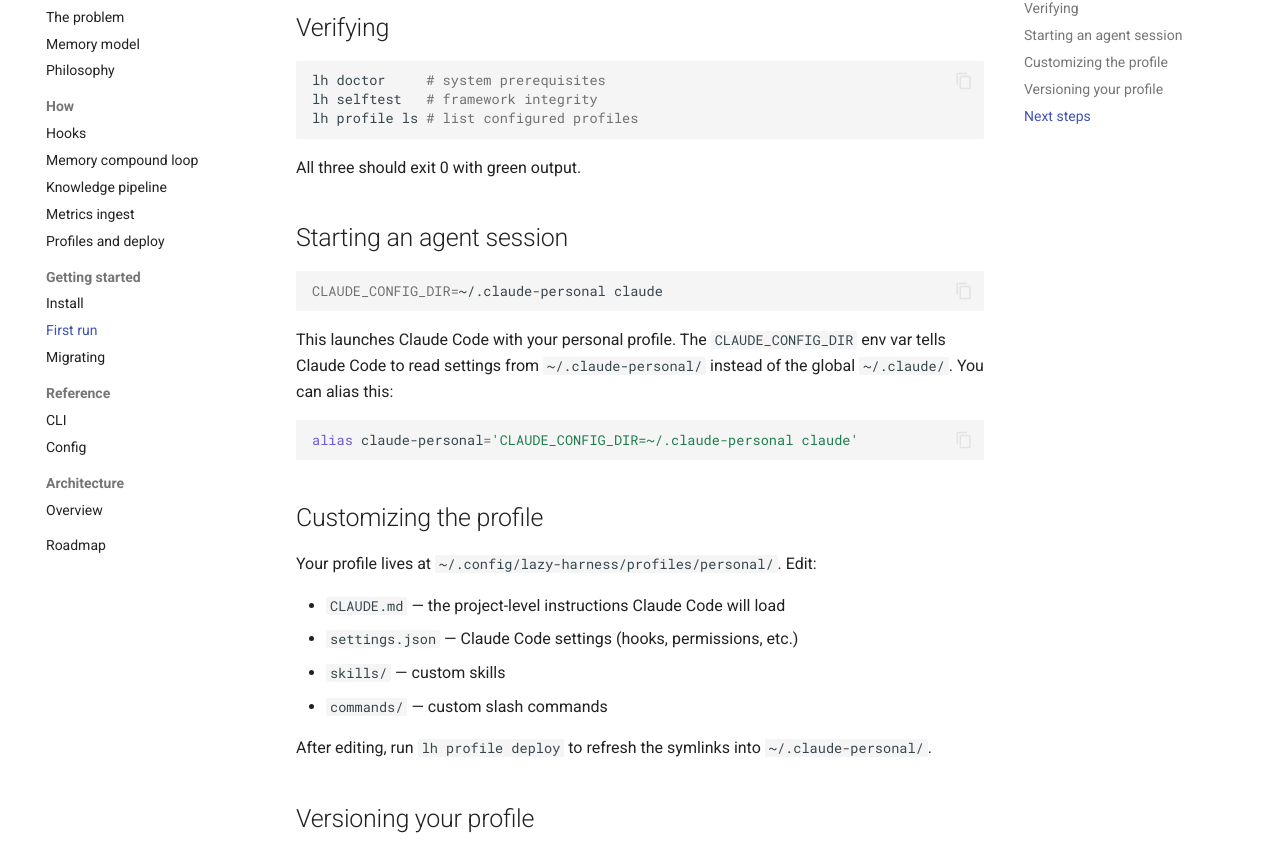
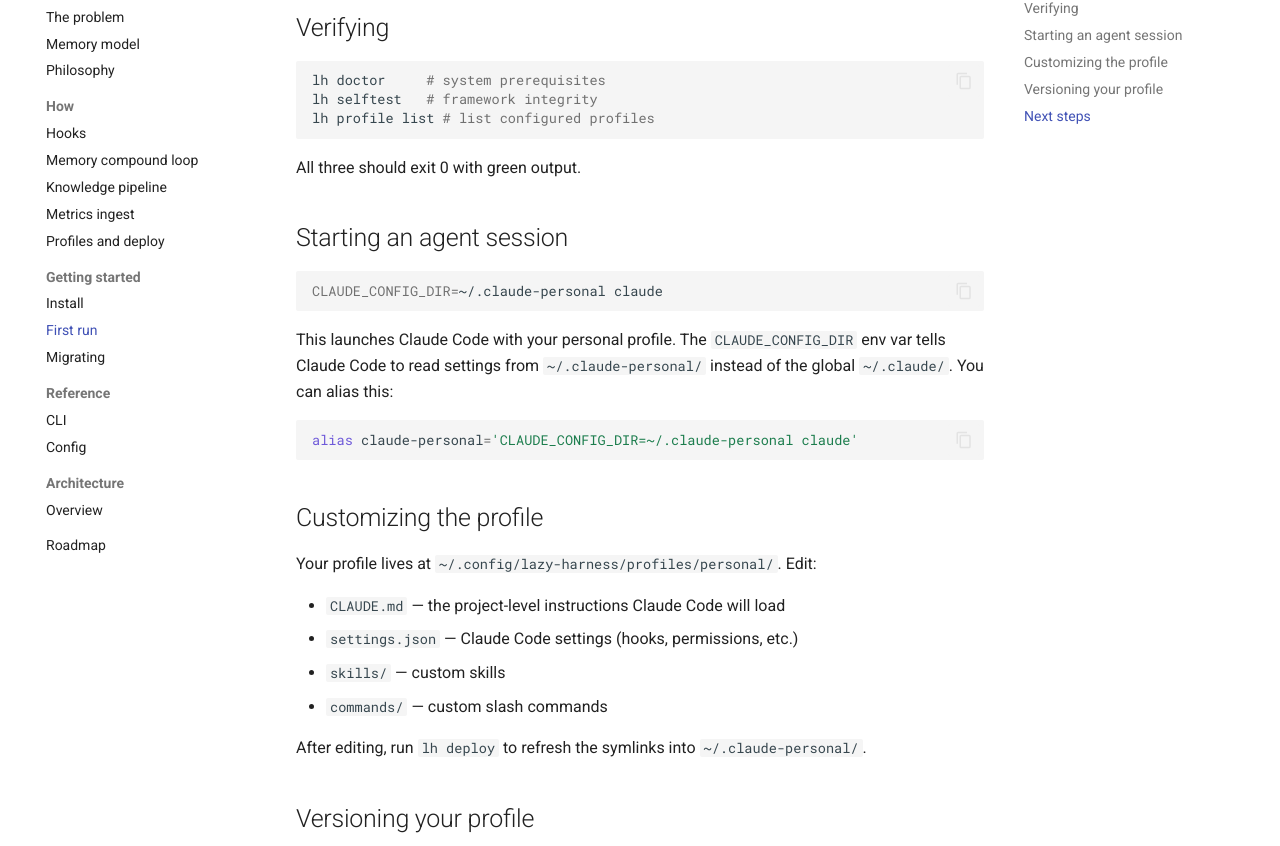
Before and after one commit to lazynet/lazy-harness, an MkDocs documentation site: the page built from docs/getting-started/first-run.md, in a window 1280 px wide and 1400 px high, scrolled down 967 px. Shown: the part 154-1000 px from the top of the window. Built offline with MkDocs 1.6.1 and Material for MkDocs 9.7.7, drawn with Linux system fonts in a browser that asks for light colours; comment, search, counter and statistics services are not loaded.

Commit message:
docs(getting-started): fix drifted lh profile/scheduler subcommands
`lh profile ls` and `lh profile deploy` don't exist (real: `lh profile
list`, `lh deploy`); `lh scheduler ls` doesn't exist (real: `lh scheduler
status`). Found by widening the CLI coherence scan to all of docs/**, which
surfaces the design spec's own motivating example of deterministic drift.

````diff
--- a/docs/getting-started/first-run.md
+++ b/docs/getting-started/first-run.md
@@ -42,7 +42,7 @@
 ```bash
 lh doctor     # system prerequisites
 lh selftest   # framework integrity
-lh profile ls # list configured profiles
+lh profile list # list configured profiles
 ```
 
 All three should exit 0 with green output.
@@ -68,7 +68,7 @@
 - `skills/` — custom skills
 - `commands/` — custom slash commands
 
-After editing, run `lh profile deploy` to refresh the symlinks into `~/.claude-personal/`.
+After editing, run `lh deploy` to refresh the symlinks into `~/.claude-personal/`.
 
 ## Versioning your profile
 
````
Also changed, not shown: docs/getting-started/migrating.md (+1 -1 lines).
